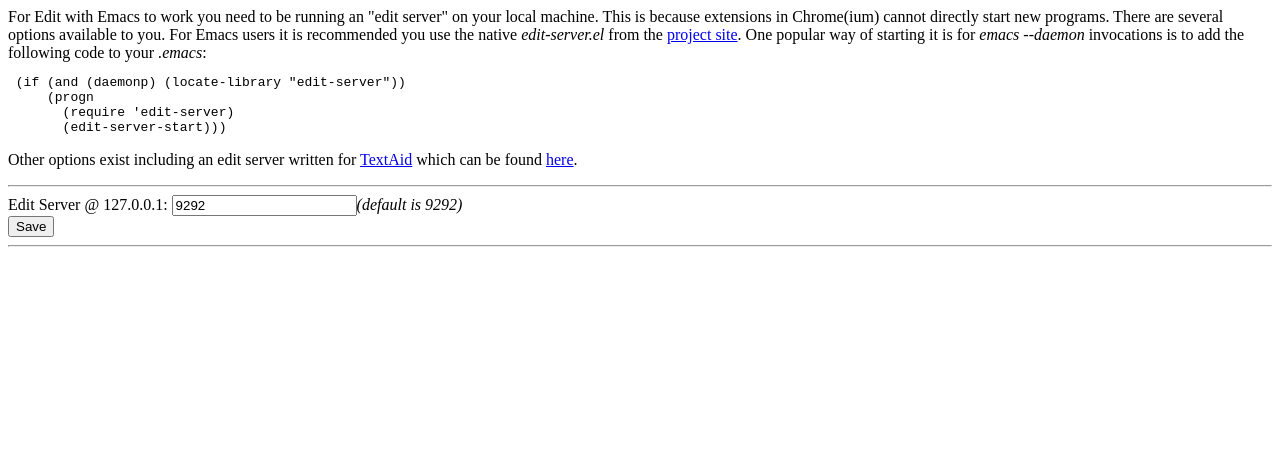
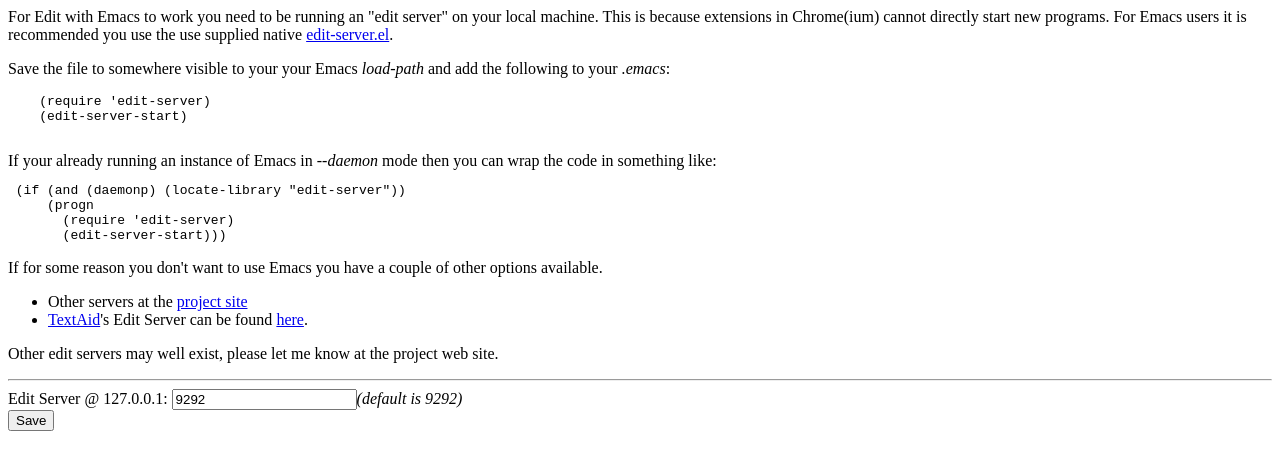
Before and after one commit to stsquad/emacs_chrome, a plain HTML site: page options.html in a window 1280 px wide. Drawn offline with Linux system fonts and the light colour scheme.

Commit message:
We already distribute the edit server in the zip file, we may as well link to the bundled version in the options page. I've also updated the instructions a little.

```diff
--- a/options.html
+++ b/options.html
@@ -4,13 +4,15 @@
 <body onload="restore_options()">
 For Edit with Emacs to work you need to be running an "edit server" on
 your local machine. This is because extensions in Chrome(ium) cannot
-directly start new programs. There are several options available to
-you. For Emacs users it is recommended you use the native
-<em>edit-server.el</em> from the
-<a href="http://github.com/stsquad/emacs_chrome/tree/master/servers/">
-project site</a>. One popular way of starting it is for
-<em>emacs --daemon</em>
-invocations is to add the following code to your <em>.emacs</em>:
+directly start new programs. For Emacs users it is recommended you use the use supplied native
+<a href="servers/edit-server.el">edit-server.el</a>.
+<p>
+Save the file to somewhere visible to your your Emacs <em>load-path</em> and add the following to your <em>.emacs</em>:
+  <pre>
+    (require 'edit-server)
+    (edit-server-start)
+  </pre>
+If your already running an instance of Emacs in <em>--daemon</em> mode then you can wrap the code in something like:
 <pre>
  (if (and (daemonp) (locate-library "edit-server"))
      (progn
@@ -18,15 +20,20 @@ invocations is to add the following code to your <em>.emacs</em>:
        (edit-server-start)))
 </pre>
 <p>
-Other options exist including an edit server written
-for <a href="https://chrome.google.com/extensions/detail/ppoadiihggafnhokfkpphojggcdigllp">TextAid</a>
-which can be found <a href="http://opencoder.net/edit-server">here</a>.
+If for some reason you don't want to use Emacs you have a couple of other options available.
+<ul>
+  <li>
+    Other servers at the <a href="http://github.com/stsquad/emacs_chrome/tree/master/servers/">project site</a>
+  </li>
+  <li><a href="https://chrome.google.com/extensions/detail/ppoadiihggafnhokfkpphojggcdigllp">TextAid</a>'s Edit Server can be found <a href="http://opencoder.net/edit-server">here</a>.
+    </li>
+  </ul>
+Other edit servers may well exist, please let me know at the project web site.
 <p>
 <hr>
 Edit Server @ 127.0.0.1:
 <input id="port" type="text" name="port"><em>(default is 9292)</em><br>
 <div id="status"></div>
 <button onclick="save_options()">Save</button>
-<hr>
 </body>
 </html>
```
